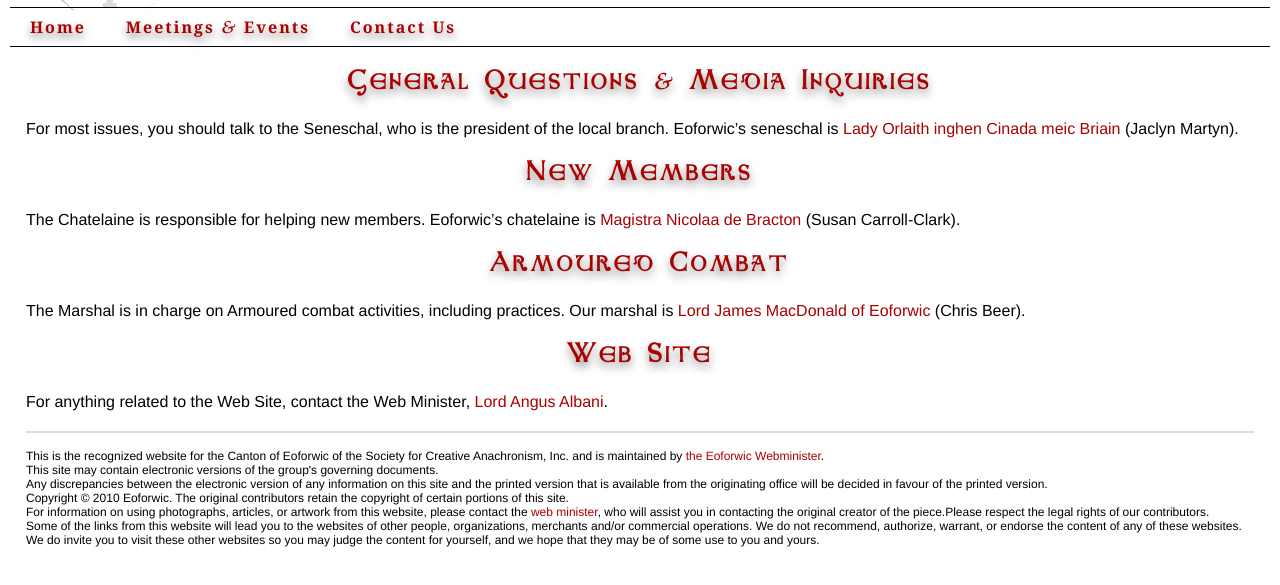
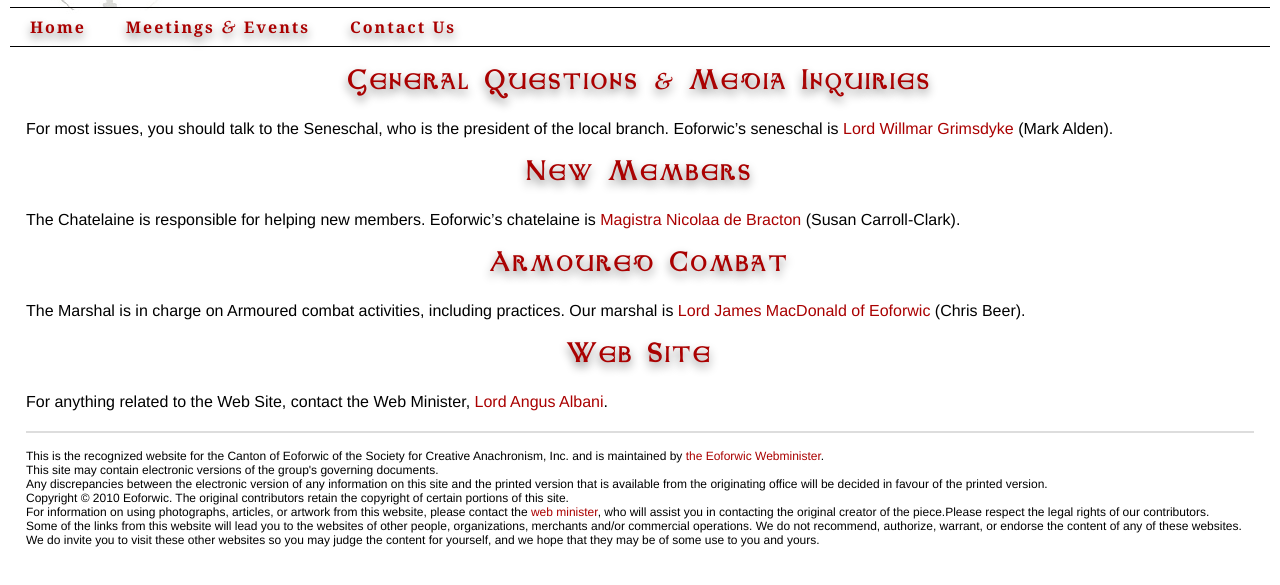
Before and after one commit to jbarson/Canton-of-Eoforwic-website, a plain HTML site: page contacts.html in a window 1280 px wide. Shown: the part 173-758 px from the top of the page. Drawn offline with nearby package versions, Linux system fonts and the light colour scheme.

Commit message:
added wilmar as seneschal

```diff
--- a/contacts.html
+++ b/contacts.html
@@ -74,7 +74,7 @@
 
         <p>For most issues, you should talk to the Seneschal, who
         is the president of the local branch. Eoforwic&rsquo;s
-        seneschal is <a href="mailto:orlaith@eoforwic.ca">Lady Orlaith inghen Cinada meic Briain</a> (Jaclyn Martyn).</p>
+        seneschal is <a href="WillmarGrimsdykeSCA@gmail.com">Lord Willmar Grimsdyke</a> (Mark Alden).</p>
 
         <h3><span class="firstletter">N</span>ew <span class="firstletter">M</span>eMbers</h3>
 
```
